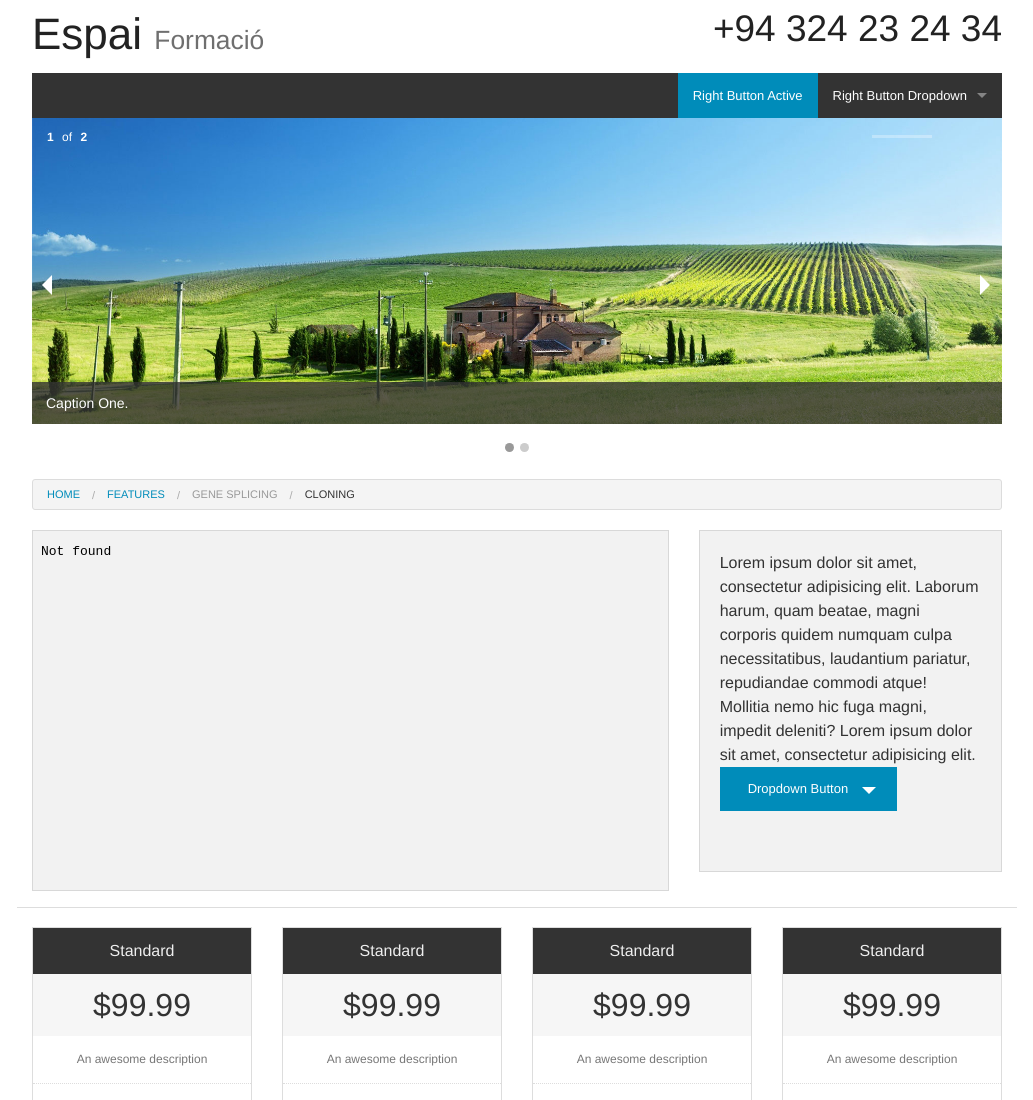
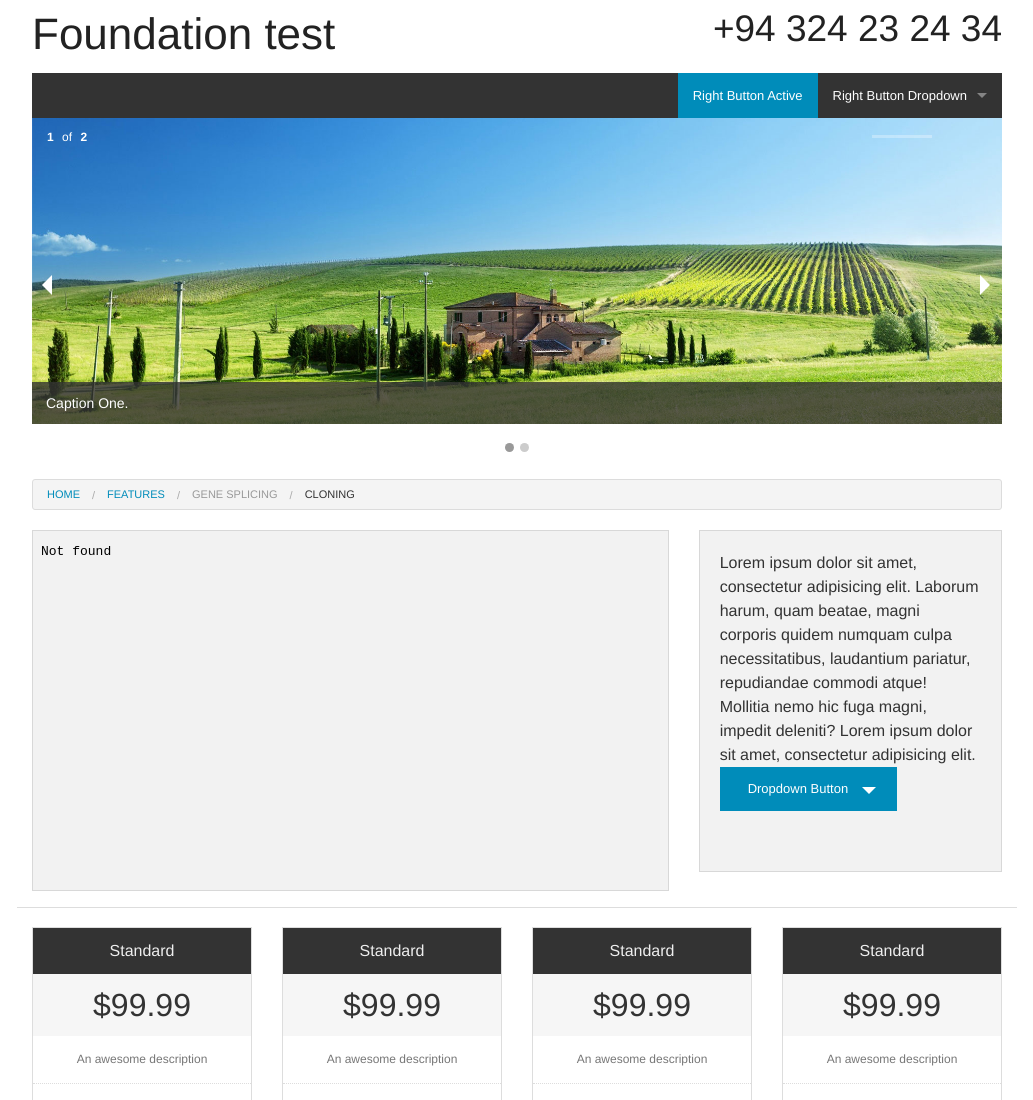
Before and after one commit to DevAsWebMedia/Foundation-mini-site, a plain HTML site: page index.html in a window 1280 px wide. Shown: the top 1100 px of the page, without its empty margins (123-1156 px from the left). Drawn offline with Linux system fonts and the light colour scheme.

Commit message:
Modificación de h1

```diff
--- a/index.html
+++ b/index.html
@@ -28,7 +28,7 @@
     <header>
       <div class="row">
         <div class="medium-5 columns">
-          <h1>Espai <small>Formació</small></h1>
+          <h1>Foundation test</small></h1>
         </div>
         <div class="medium-4 columns text-right">
           <h2>+94 324 23 24 34</h2>
```
